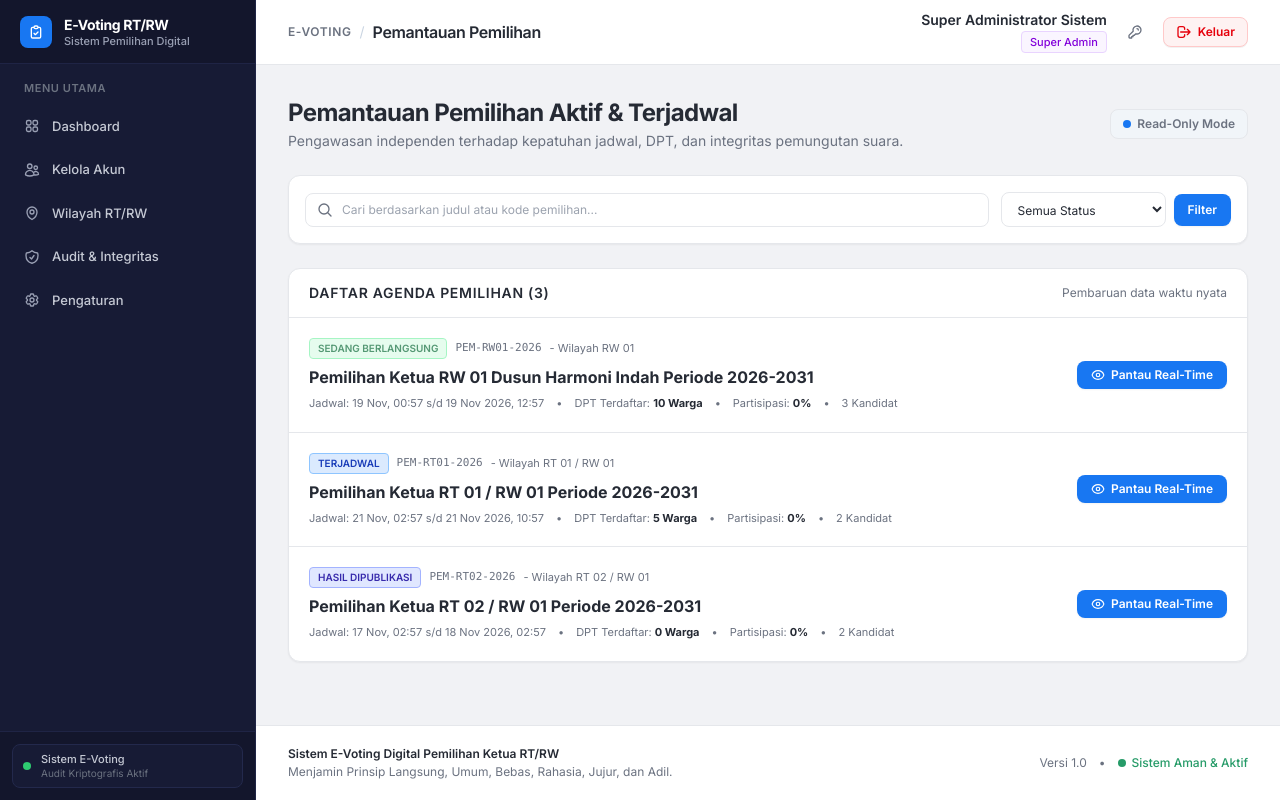
After one commit to Fatikhur/E-Voting, a Laravel app: page /pengawas/monitoring in a window 1280 px wide. The commit adds this page. Run offline with Laravel 12, Linux system fonts and the light colour scheme; a user stored in the database is signed in; data comes from the database, SQL or seed files in the repository; style sheets or scripts are compiled from the project's sources.

Commit message:
Menambahkan menu pantau di user pengawas

```diff
--- a/app/Http/Controllers/Pengawas/MonitoringController.php
+++ b/app/Http/Controllers/Pengawas/MonitoringController.php
@@ -6,6 +6,7 @@ use App\Http\Controllers\Controller;
 use App\Models\Election;
 use App\Models\ElectionEligibleVoter;
 use App\Services\VoteCountingService;
+use Illuminate\Http\Request;
 use Illuminate\View\View;
 
 class MonitoringController extends Controller
@@ -13,6 +14,28 @@ class MonitoringController extends Controller
     public function __construct(
         protected VoteCountingService $voteCountingService
     ) {}
+
+    public function index(Request $request): View
+    {
+        $query = Election::with(['village', 'rw', 'rt', 'candidates'])
+            ->orderBy('created_at', 'desc');
+
+        if ($request->filled('status')) {
+            $query->where('status', $request->status);
+        }
+
+        if ($request->filled('search')) {
+            $search = $request->search;
+            $query->where(function ($q) use ($search) {
+                $q->where('title', 'like', "%{$search}%")
+                  ->orWhere('code', 'like', "%{$search}%");
+            });
+        }
+
+        $elections = $query->paginate(10)->withQueryString();
+
+        return view('pengawas.monitoring.index', compact('elections'));
+    }
 
     public function show(Election $election): View
     {
--- a/resources/views/layouts/sidebar-nav.blade.php
+++ b/resources/views/layouts/sidebar-nav.blade.php
@@ -89,6 +89,18 @@
             @endif
 
             @if(auth()->user()->isPengawas())
+                {{-- Pantau Pemilihan --}}
+                @php $isMonitoringActive = request()->routeIs('pengawas.monitoring.*'); @endphp
+                <a href="{{ route('pengawas.monitoring.index') }}"
+                   class="group flex items-center gap-3 px-3 py-2.5 rounded-lg text-[13px] transition-colors focus-visible:outline-none focus-visible:ring-2 focus-visible:ring-[#2ECC71] {{ $isMonitoringActive ? 'bg-[#2ECC71]/15 text-[#2ECC71] font-semibold' : 'text-[#C5C9D4] hover:text-white hover:bg-white/5 font-medium' }}"
+                   @if($isMonitoringActive) aria-current="page" @endif>
+                    <svg class="w-4 h-4 shrink-0 {{ $isMonitoringActive ? 'text-[#2ECC71]' : 'text-[#9AA0B4] group-hover:text-white' }}" fill="none" viewBox="0 0 24 24" stroke-width="2" stroke="currentColor">
+                        <path stroke-linecap="round" stroke-linejoin="round" d="M2.036 12.322a1.012 1.012 0 010-.639C3.423 7.51 7.36 4.5 12 4.5c4.638 0 8.573 3.007 9.963 7.178.07.207.07.431 0 .639C20.577 16.49 16.64 19.5 12 19.5c-4.638 0-8.573-3.007-9.963-7.178z" />
+                        <path stroke-linecap="round" stroke-linejoin="round" d="M15 12a3 3 0 11-6 0 3 3 0 016 0z" />
+                    </svg>
+                    <span>Pantau Pemilihan</span>
+                </a>
+
                 {{-- Jejak Audit --}}
                 @php $isObserverAuditActive = request()->routeIs('pengawas.audit.*'); @endphp
                 <a href="{{ route('pengawas.audit.index') }}"
--- /dev/null
+++ b/resources/views/pengawas/monitoring/index.blade.php
@@ -0,0 +1,132 @@
+@extends('layouts.app', ['title' => 'Pemantauan Pemilihan'])
+
+@section('content')
+<div class="space-y-6">
+
+    <!-- Header & Information -->
+    <div class="flex flex-col md:flex-row md:items-center md:justify-between gap-4">
+        <div>
+            <h1 class="text-xl sm:text-2xl font-bold text-[#252A34] tracking-tight">Pemantauan Pemilihan Aktif & Terjadwal</h1>
+            <p class="text-xs sm:text-sm text-[#6B7280] mt-0.5">Pengawasan independen terhadap kepatuhan jadwal, DPT, dan integritas pemungutan suara.</p>
+        </div>
+        <div class="flex items-center gap-2">
+            <span class="inline-flex items-center gap-1.5 px-3 py-1.5 rounded-lg bg-slate-100 text-[#6B7280] text-xs font-semibold border border-[#E5E7EB]">
+                <span class="w-2 h-2 rounded-full bg-[#1877F2]"></span>
+                <span>Read-Only Mode</span>
+            </span>
+        </div>
+    </div>
+
+    <!-- Filter & Search Toolbar -->
+    <div class="bg-white rounded-xl border border-[#E5E7EB] p-4 shadow-xs">
+        <form method="GET" action="{{ route('pengawas.monitoring.index') }}" class="flex flex-col sm:flex-row items-stretch sm:items-center gap-3">
+            <div class="relative flex-1">
+                <svg class="w-4 h-4 text-[#6B7280] absolute left-3 top-1/2 -translate-y-1/2" fill="none" viewBox="0 0 24 24" stroke="currentColor" stroke-width="2">
+                    <path stroke-linecap="round" stroke-linejoin="round" d="M21 21l-5.197-5.197m0 0A7.5 7.5 0 105.196 5.196a7.5 7.5 0 0010.607 10.607z" />
+                </svg>
+                <input
+                    type="text"
+                    name="search"
+                    value="{{ request('search') }}"
+                    placeholder="Cari berdasarkan judul atau kode pemilihan..."
+                    class="w-full pl-9 pr-3 py-2 text-xs rounded-lg border border-[#E5E7EB] bg-white text-[#252A34] placeholder-[#9CA3AF] focus:outline-none focus:ring-2 focus:ring-[#1877F2]/20 focus:border-[#1877F2]"
+                >
+            </div>
+
+            <div class="flex items-center gap-2">
+                <select
+                    name="status"
+                    class="px-3 py-2 text-xs rounded-lg border border-[#E5E7EB] bg-white text-[#252A34] focus:outline-none focus:ring-2 focus:ring-[#1877F2]/20 focus:border-[#1877F2]"
+                >
+                    <option value="">Semua Status</option>
+                    <option value="open" {{ request('status') === 'open' ? 'selected' : '' }}>Sedang Berlangsung</option>
+                    <option value="scheduled" {{ request('status') === 'scheduled' ? 'selected' : '' }}>Terjadwal</option>
+                    <option value="closed" {{ request('status') === 'closed' ? 'selected' : '' }}>Ditutup</option>
+                    <option value="archived" {{ request('status') === 'archived' ? 'selected' : '' }}>Hasil Dipublikasi</option>
+                    <option value="draft" {{ request('status') === 'draft' ? 'selected' : '' }}>Draft</option>
+                </select>
+
+                <button
+                    type="submit"
+                    class="px-3.5 py-2 text-xs font-semibold rounded-lg bg-[#1877F2] text-white hover:bg-[#166fe5] shadow-xs transition"
+                >
+                    Filter
+                </button>
+
+                @if(request()->hasAny(['search', 'status']))
+                    <a
+                        href="{{ route('pengawas.monitoring.index') }}"
+                        class="px-3 py-2 text-xs font-medium rounded-lg border border-[#E5E7EB] text-[#6B7280] hover:text-[#252A34] hover:bg-slate-50 transition"
+                    >
+                        Reset
+                    </a>
+                @endif
+            </div>
+        </form>
+    </div>
+
+    <!-- Elections Monitoring List -->
+    <div class="bg-white rounded-xl border border-[#E5E7EB] shadow-xs overflow-hidden">
+        <div class="p-4 sm:px-5 sm:py-3.5 border-b border-[#E5E7EB] flex items-center justify-between">
+            <h2 class="text-xs sm:text-sm font-semibold text-[#252A34] uppercase tracking-wider">
+                Daftar Agenda Pemilihan ({{ $elections->total() }})
+            </h2>
+            <span class="text-xs text-[#6B7280]">Pembaruan data waktu nyata</span>
+        </div>
+
+        <div class="divide-y divide-[#E5E7EB]">
+            @forelse($elections as $el)
+                @php
+                    $elDpt = $el->eligibleVoters()->count();
+                    $elVoted = $el->eligibleVoters()->where('has_voted', true)->count();
+                    $elTurnout = $elDpt > 0 ? round(($elVoted / $elDpt) * 100, 1) : 0;
+                @endphp
+                <div class="p-4 sm:p-5 hover:bg-slate-50/70 transition-colors flex flex-col md:flex-row md:items-center justify-between gap-4">
+                    <div class="space-y-1.5 flex-1">
+                        <div class="flex items-center gap-2">
+                            <span class="px-2 py-0.5 rounded text-[10px] font-semibold uppercase border {{ $el->status_badge['class'] }}">
+                                {{ $el->status_badge['text'] }}
+                            </span>
+                            <span class="text-[11px] font-mono text-[#6B7280] font-medium">{{ $el->code }}</span>
+                            <span class="text-[11px] text-[#6B7280]">- {{ $el->scope_display }}</span>
+                        </div>
+                        <h3 class="text-sm sm:text-base font-bold text-[#252A34]">
+                            <a href="{{ route('pengawas.monitoring.show', $el) }}" class="hover:text-[#1877F2] transition-colors">{{ $el->title }}</a>
+                        </h3>
+                        <div class="flex flex-wrap items-center gap-3 text-[11px] text-[#6B7280]">
+                            <span>Jadwal: {{ $el->start_time->format('d M, H:i') }} s/d {{ $el->end_time->format('d M Y, H:i') }}</span>
+                            <span>•</span>
+                            <span>DPT Terdaftar: <strong class="text-[#252A34]">{{ $elDpt }} Warga</strong></span>
+                            <span>•</span>
+                            <span>Partisipasi: <strong class="{{ $elTurnout > 0 ? 'text-[#269B68]' : 'text-[#252A34]' }}">{{ $elTurnout }}%</strong></span>
+                            <span>•</span>
+                            <span>{{ $el->candidates->count() }} Kandidat</span>
+                        </div>
+                    </div>
+
+                    <div class="flex items-center gap-2 self-start md:self-auto shrink-0">
+                        <a href="{{ route('pengawas.monitoring.show', $el) }}" class="inline-flex items-center gap-1.5 px-3.5 py-1.5 text-xs font-semibold rounded-lg bg-[#1877F2] hover:bg-[#166fe5] text-white shadow-xs transition">
+                            <svg class="w-3.5 h-3.5 text-white" fill="none" viewBox="0 0 24 24" stroke="currentColor" stroke-width="2">
+                                <path stroke-linecap="round" stroke-linejoin="round" d="M2.036 12.322a1.012 1.012 0 010-.639C3.423 7.51 7.36 4.5 12 4.5c4.638 0 8.573 3.007 9.963 7.178.07.207.07.431 0 .639C20.577 16.49 16.64 19.5 12 19.5c-4.638 0-8.573-3.007-9.963-7.178z" />
+                                <path stroke-linecap="round" stroke-linejoin="round" d="M15 12a3 3 0 11-6 0 3 3 0 016 0z" />
+                            </svg>
+                            <span>Pantau Real-Time</span>
+                        </a>
+                    </div>
+                </div>
+            @empty
+                <div class="p-8 text-center text-[#6B7280] text-xs">
+                    Tidak ada agenda pemilihan yang sesuai dengan kriteria pencarian.
+                </div>
+            @endforelse
+        </div>
+
+        @if($elections->hasPages())
+            <div class="p-4 border-t border-[#E5E7EB]">
+                {{ $elections->links() }}
+            </div>
+        @endif
+    </div>
+
+</div>
+@endsection
--- a/routes/web.php
+++ b/routes/web.php
@@ -114,6 +114,7 @@ Route::middleware(['auth', 'active.user'])->group(function () {
     // ==========================================
     Route::middleware('role:superadmin,pengawas')->prefix('pengawas')->name('pengawas.')->group(function () {
         Route::get('/dashboard', [PengawasDashboardController::class, 'index'])->name('dashboard');
+        Route::get('/monitoring', [MonitoringController::class, 'index'])->name('monitoring.index');
         Route::get('/monitoring/{election}', [MonitoringController::class, 'show'])->name('monitoring.show');
 
         // Audit Pengawasan & Integritas Hash
```
Also changed, not shown: tests/Feature/AuthorizationTest.php (+15 -0 lines).
